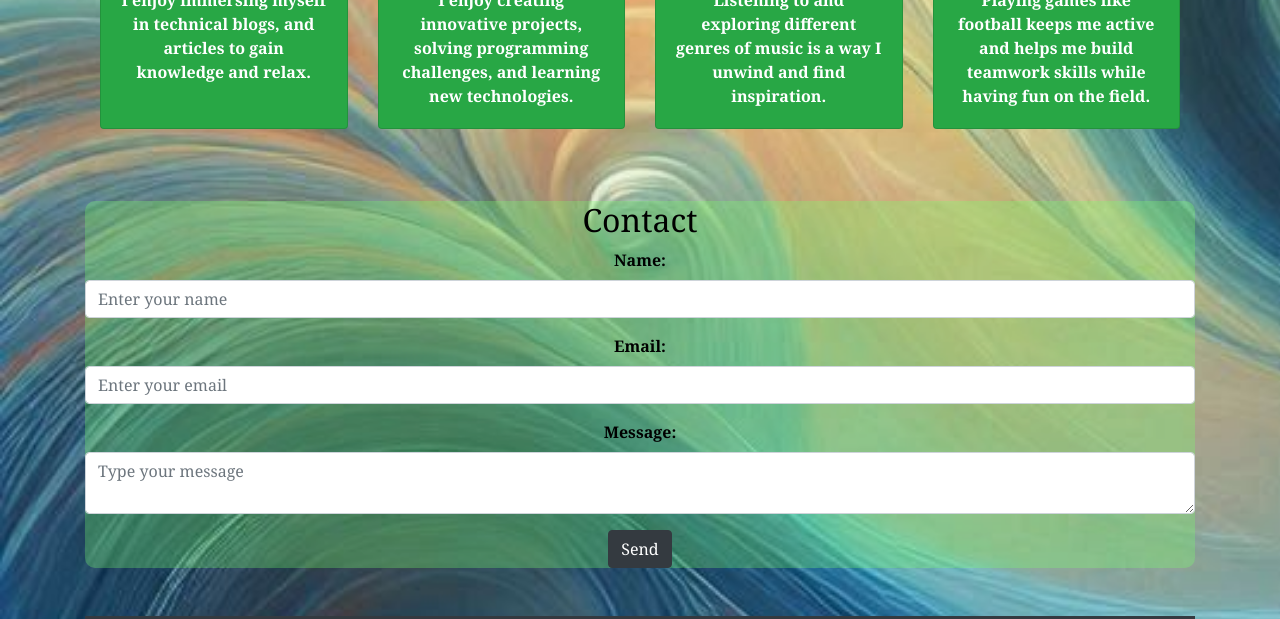
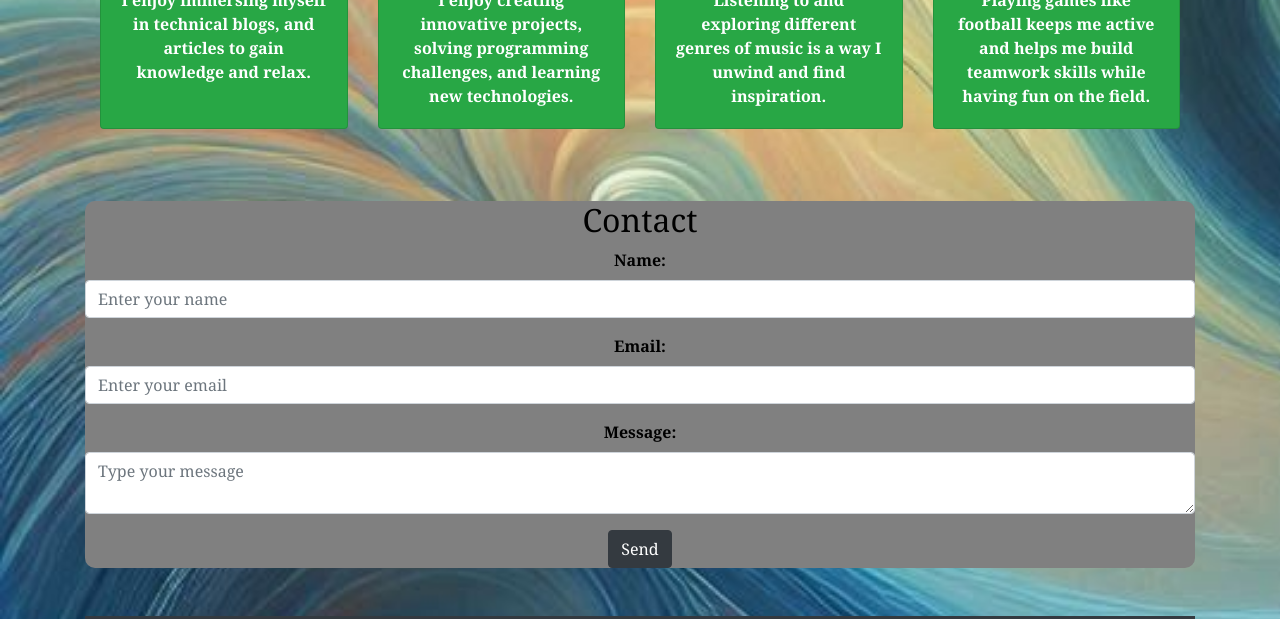
Before and after one commit to Yadhu10nm/my_personal_web_site, a plain HTML site: page index.html in a window 1280 px wide. Shown: the part 1642-2261 px from the top of the page. Drawn offline with nearby package versions, Linux system fonts and the light colour scheme; files whose address does not match are found by name.

Commit message:
Update index.html

```diff
--- a/index.html
+++ b/index.html
@@ -175,7 +175,7 @@
         </section>
 
 
-        <section style="position: relative; backdrop-filter: blur(0.rem); background: rgba(121, 255, 108, 0.3); border-radius: 10px;"  id="contact" class="mb-5">
+        <section style="position: relative; backdrop-filter: blur(0.rem); background:#808080; border-radius: 10px;"  id="contact" class="mb-5">
             <div class="row">
                 <div class="col text-center">
                     <h2>Contact</h2>
```
